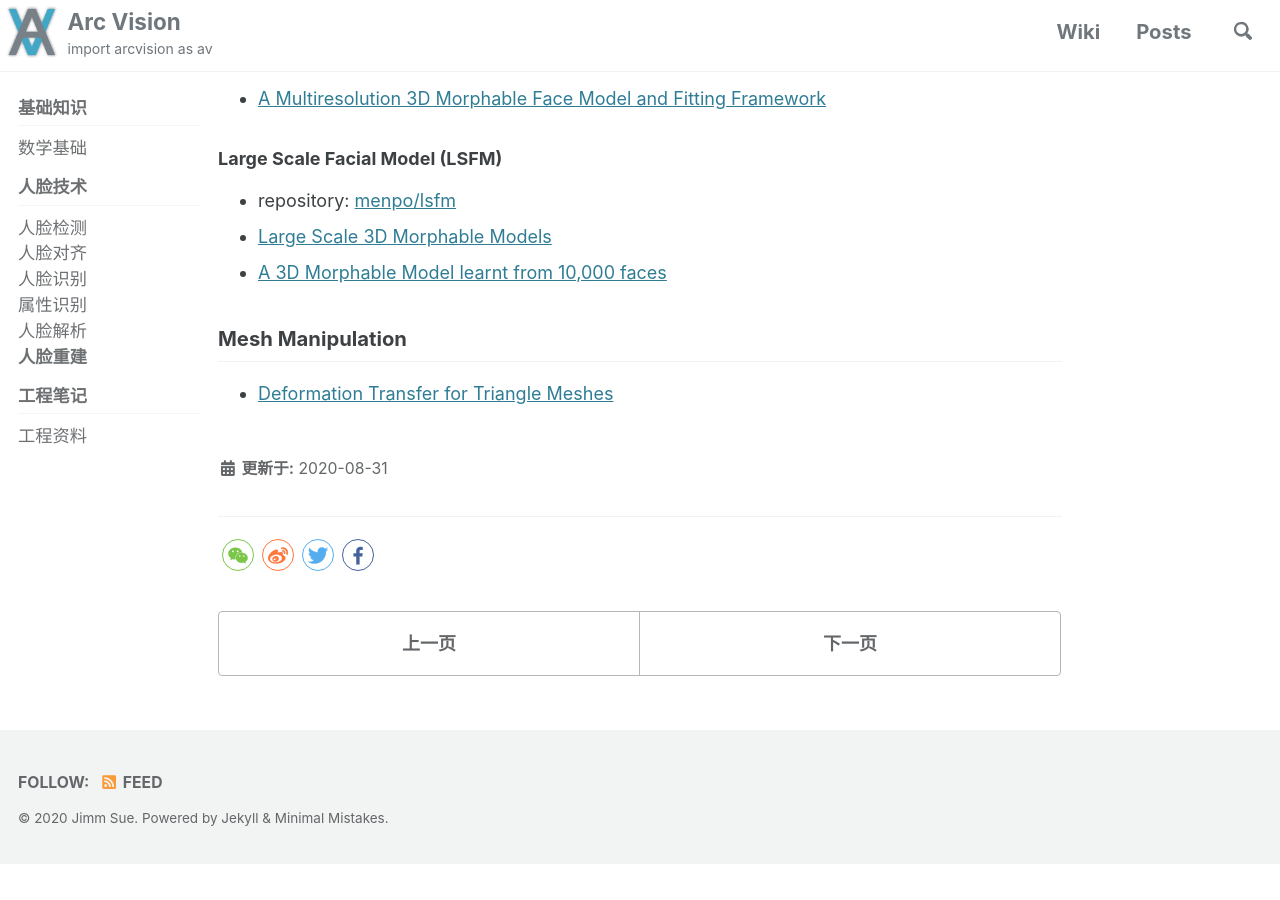
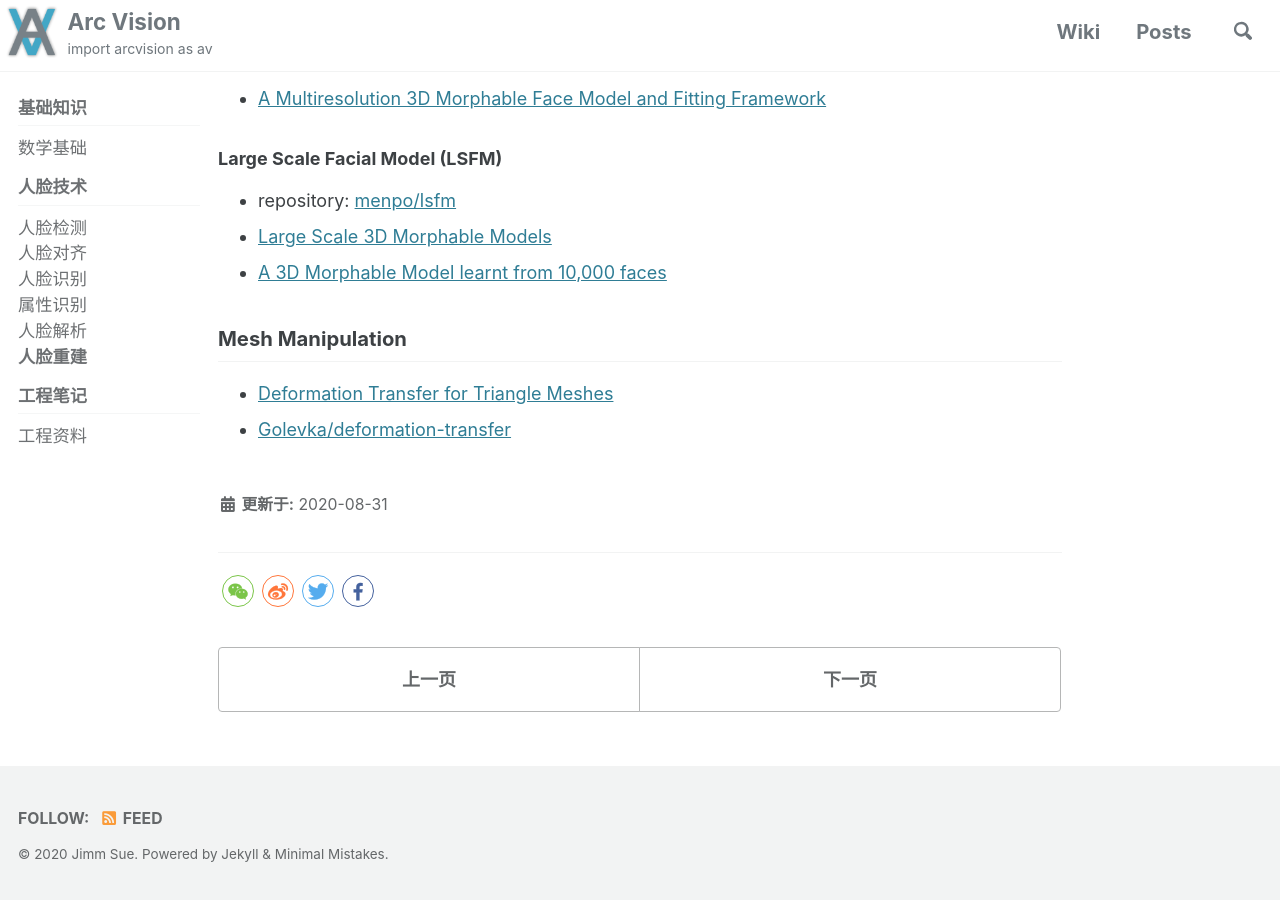
Before and after one commit to ArcVision/ArcVision.github.io, a Jekyll site: the page built from _wiki/15-face-reconstruction.md, in a window 1280 px wide and 900 px high, scrolled down 1593 px. Built offline with Jekyll 4.4.1, drawn with Linux system fonts in a browser that asks for light colours; cached includes are drawn as plain includes; comment, search, counter and statistics services are not loaded; before the commit the page ends 2457 px from its top, so only the background shows below that.

Commit message:
Update 15-face-reconstruction.md

```diff
--- a/_wiki/15-face-reconstruction.md
+++ b/_wiki/15-face-reconstruction.md
@@ -53,3 +53,4 @@ permalink: /wiki/face-reconstruction/
 
 ## Mesh Manipulation
   - [Deformation Transfer for Triangle Meshes](https://www.cs.toronto.edu/~jacobson/seminar/sumner-and-popovic-2004.pdf)
+  - [Golevka/deformation-transfer](https://github.com/Golevka/deformation-transfer)
```
